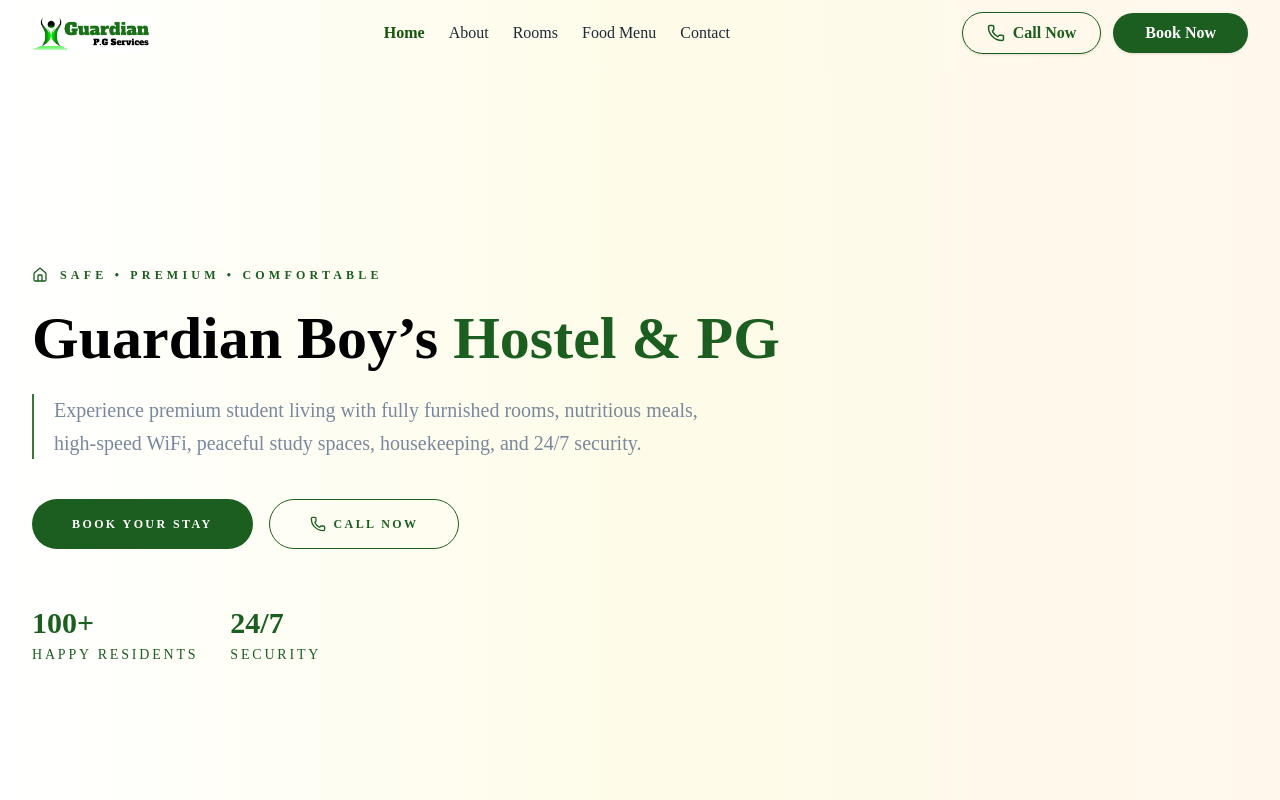
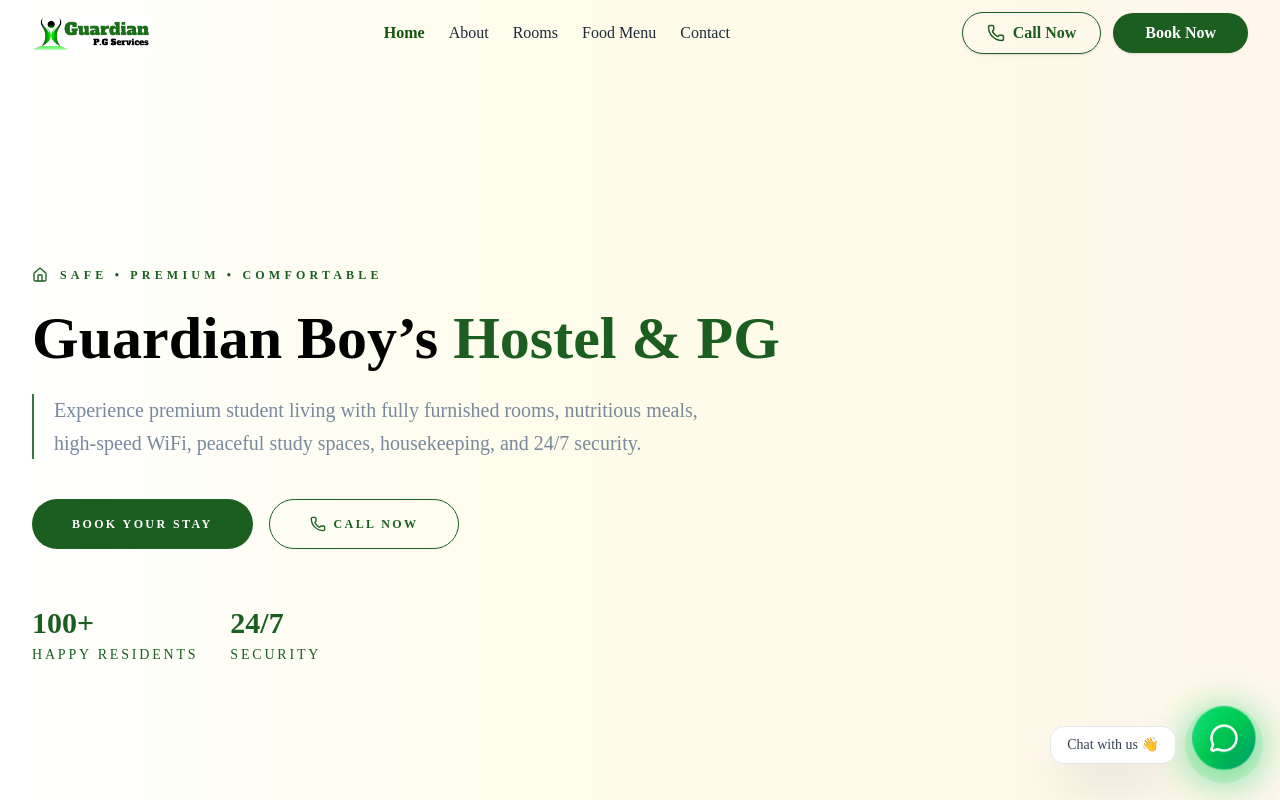
Before and after one commit to webworkcoder/guardina-pg, a Next.js app: page / in a window 1280 px wide. Shown: the top 800 px of the page. Built offline with nearby package versions, Linux system fonts and the light colour scheme.

Commit message:
Add floating whatsapp

```diff
--- a/app/layout.tsx
+++ b/app/layout.tsx
@@ -5,6 +5,7 @@
 import SmoothScroll from "@/components/SmoothScroll";
 import { Footer } from "./layout/footer";
 import { IntroLogo } from "./layout/IntroLogo";
+import FloatingWhatsApp from "@/components/FloatingWhatsapp";
 
 const poppins = Poppins({
   subsets: ["latin"],
@@ -26,6 +27,7 @@
     <html lang="en" className={` ${poppins.variable} h-full antialiased`}>
       <SmoothScroll>
         <IntroLogo />
+        <FloatingWhatsApp />
         <body className="min-h-full flex flex-col font-poppins  bg-gradient-to-r from-white via-yellow-50 to-orange-50">
           <Navbar />
           {children}
--- /dev/null
+++ b/components/FloatingWhatsapp.tsx
@@ -0,0 +1,75 @@
+"use client";
+
+import Link from "next/link";
+import { MessageCircle } from "lucide-react";
+import { motion } from "framer-motion";
+
+export default function FloatingWhatsApp() {
+  return (
+    <div className="fixed bottom-6 right-6 z-[9999]">
+      {/* Pulse Ring */}
+      <motion.div
+        className="absolute inset-0 rounded-full bg-green-500/30"
+        animate={{
+          scale: [1, 1.5, 1],
+          opacity: [0.7, 0, 0.7],
+        }}
+        transition={{
+          duration: 2.5,
+          repeat: Infinity,
+          ease: "easeInOut",
+        }}
+      />
+
+      {/* Glow Effect */}
+      <div className="absolute inset-0 rounded-full blur-xl bg-green-400/40" />
+
+      {/* Main Button */}
+      <motion.div
+        whileHover={{
+          scale: 1.08,
+        }}
+        whileTap={{
+          scale: 0.95,
+        }}
+        animate={{
+          y: [0, -6, 0],
+        }}
+        transition={{
+          duration: 2,
+          repeat: Infinity,
+          ease: "easeInOut",
+        }}
+      >
+        <Link
+          href="https://wa.me/919473434263"
+          target="_blank"
+          className="relative flex items-center justify-center w-16 h-16 rounded-full bg-gradient-to-br from-green-400 via-green-500 to-emerald-600 shadow-[0_10px_40px_rgba(34,197,94,0.45)] border border-white/20 backdrop-blur-xl overflow-hidden group"
+        >
+          {/* Shine */}
+          <span className="absolute inset-0 overflow-hidden rounded-full">
+            <span className="absolute -left-10 top-0 h-full w-8 rotate-12 bg-white/30 blur-md transition-all duration-1000 group-hover:left-20" />
+          </span>
+
+          {/* Icon */}
+          <MessageCircle
+            size={30}
+            className="relative z-10 text-white drop-shadow-lg"
+          />
+        </Link>
+      </motion.div>
+
+      {/* Tooltip */}
+      <motion.div
+        initial={{ opacity: 0, x: 20 }}
+        animate={{ opacity: 1, x: 0 }}
+        transition={{ delay: 0.5 }}
+        className="absolute right-20 bottom-3 hidden md:flex items-center"
+      >
+        <div className="px-4 py-2 rounded-xl bg-white shadow-2xl border border-gray-200 text-sm font-medium text-gray-700 whitespace-nowrap">
+          Chat with us 👋
+        </div>
+      </motion.div>
+    </div>
+  );
+}
```
